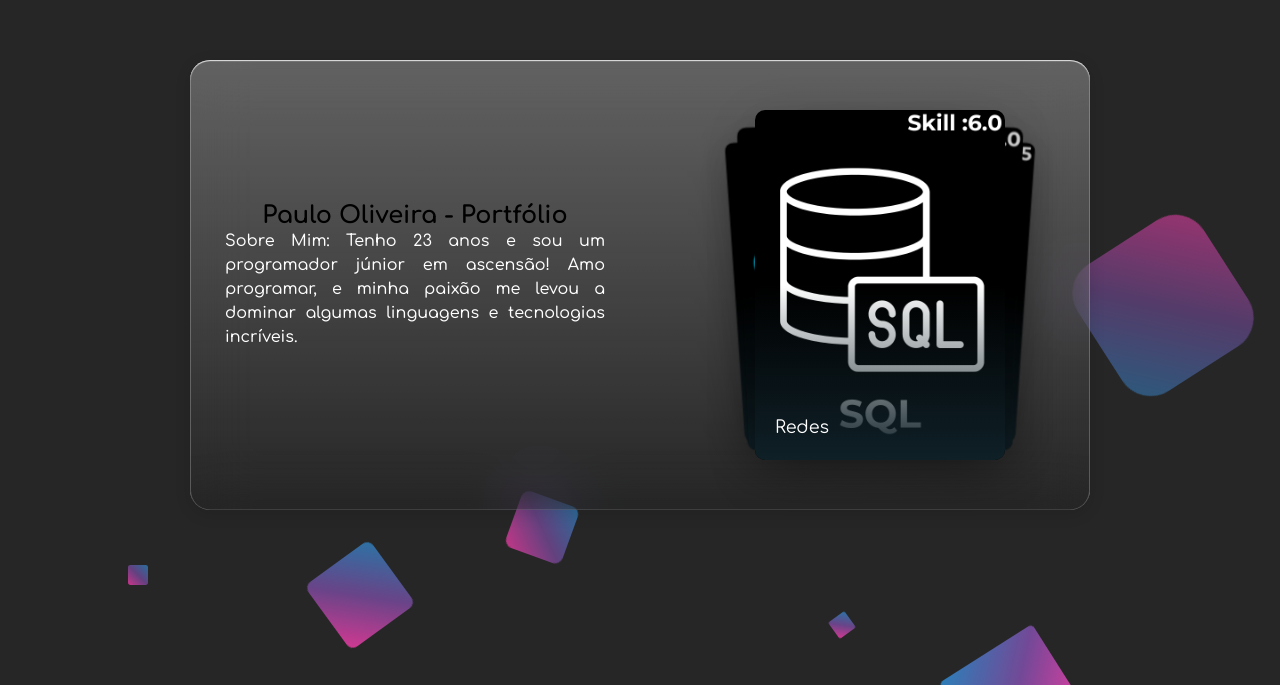
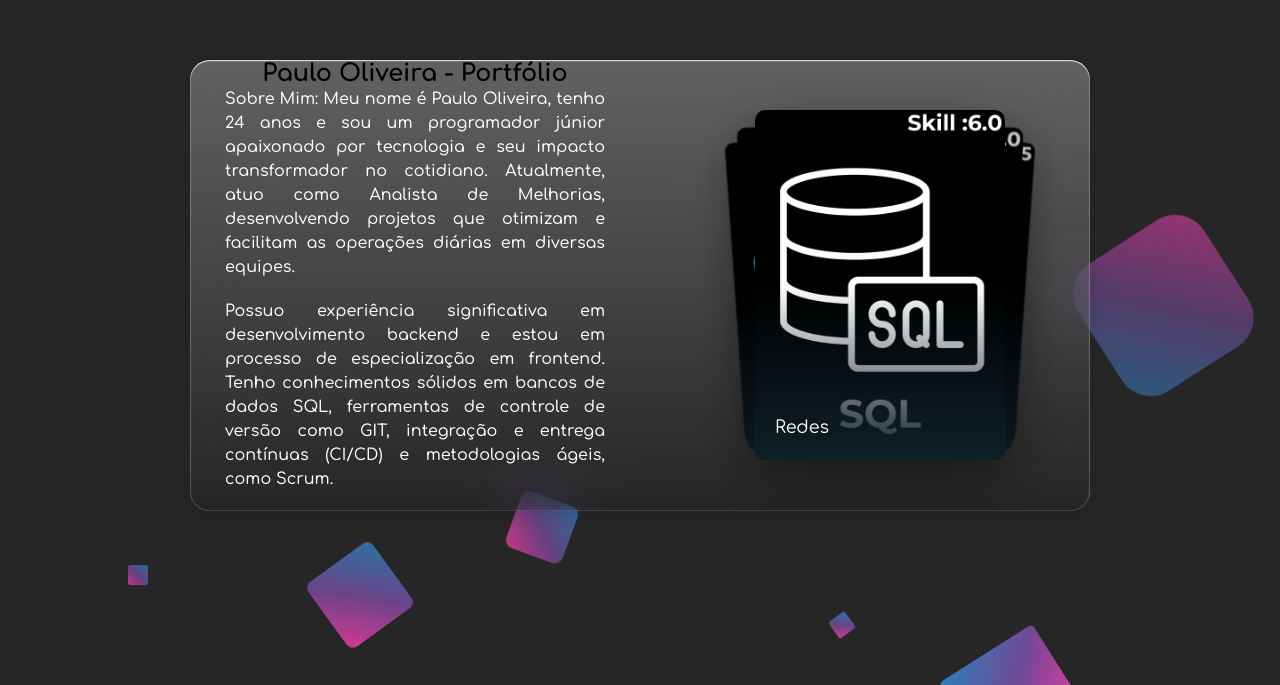
Before and after one commit to esc4n0rx/MeuPort, a plain HTML site: page projects.html in a window 1280 px wide. Shown: the part 115-800 px from the top of the page. Drawn offline with nearby package versions, Linux system fonts and the light colour scheme.

Commit message:
Update projects.html

```diff
--- a/projects.html
+++ b/projects.html
@@ -13,9 +13,8 @@
     <div class="content">
         <div class="info">
             <h1>Paulo Oliveira - Portfólio</h1>
-            <p>
-            Sobre Mim: Tenho 23 anos e sou um programador júnior em ascensão! Amo programar, e minha paixão me levou a dominar algumas linguagens e tecnologias incríveis.
-            </p>
+            <p>Sobre Mim: Meu nome é Paulo Oliveira, tenho 24 anos e sou um programador júnior apaixonado por tecnologia e seu impacto transformador no cotidiano. Atualmente, atuo como Analista de Melhorias, desenvolvendo projetos que otimizam e facilitam as operações diárias em diversas equipes.</p>
+            <p>Possuo experiência significativa em desenvolvimento backend e estou em processo de especialização em frontend. Tenho conhecimentos sólidos em bancos de dados SQL, ferramentas de controle de versão como GIT, integração e entrega contínuas (CI/CD) e metodologias ágeis, como Scrum.</p>
         </div>
         <div class="swiper">
             <div class="swiper-wrapper">
```
